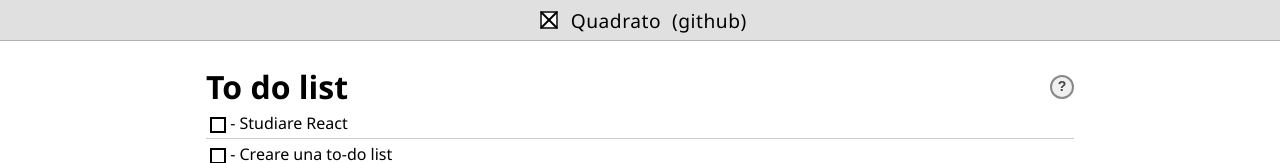
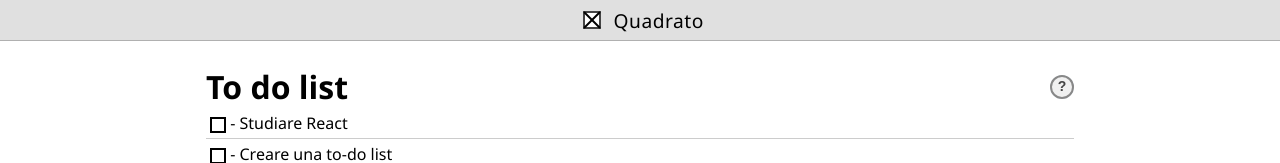
Before and after one commit to sensorario/quadrato, a React (Vite) app: page / in a window 1280 px wide. Shown: the top 163 px of the page. Built offline with nearby package versions, Linux system fonts and the light colour scheme.

Commit message:
chore(header): remove github string

```diff
--- a/src/App.jsx
+++ b/src/App.jsx
@@ -83,7 +83,10 @@
     <div className="foo">
 
       <div className="top-bar">
-        <LogoIcon />&nbsp;Quadrato&nbsp; (<a href="https://github.com/sensorario/quadrato" target="_blank" rel="noopener">github</a>)
+        <LogoIcon />
+        <a href="https://github.com/sensorario/quadrato" target="_blank" rel="noopener">
+          &nbsp;Quadrato
+        </a>
       </div>
       <div className="app-container">
         <Header setShowHelp={setShowHelp} />
```
